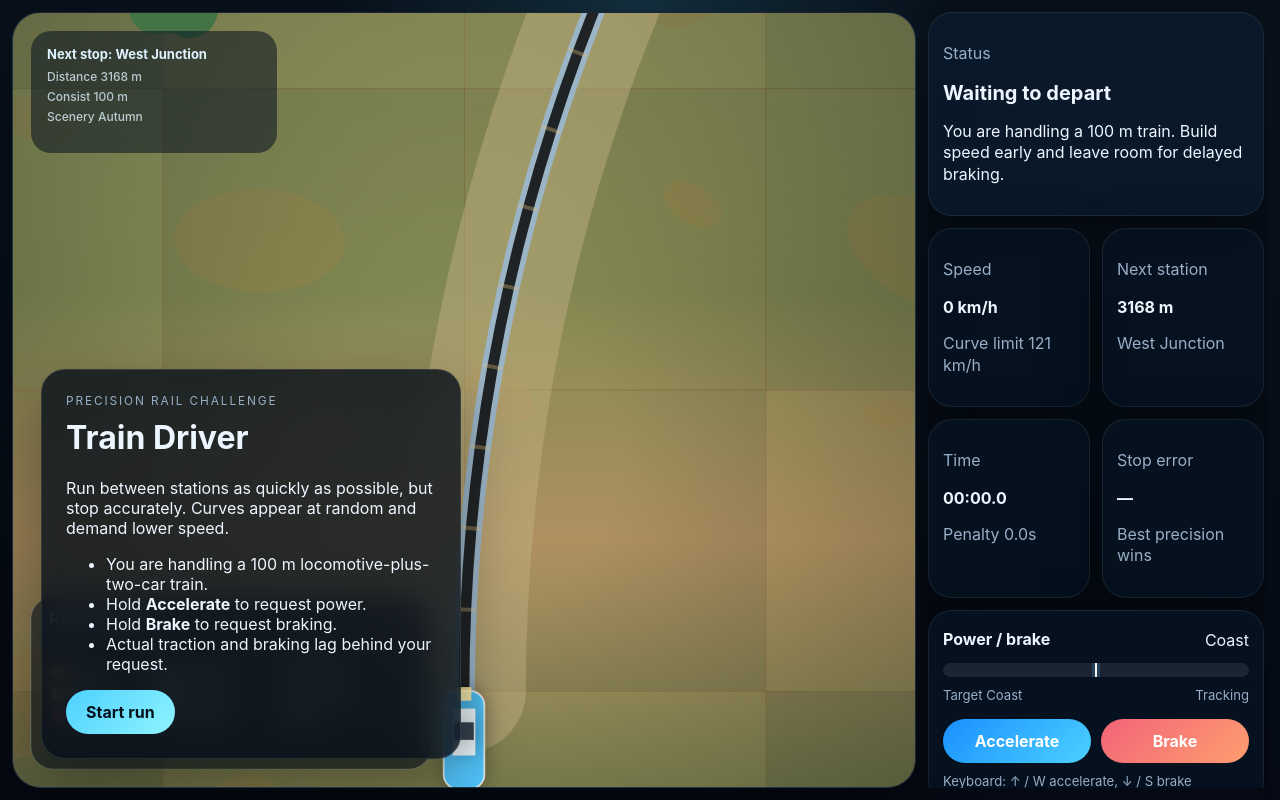
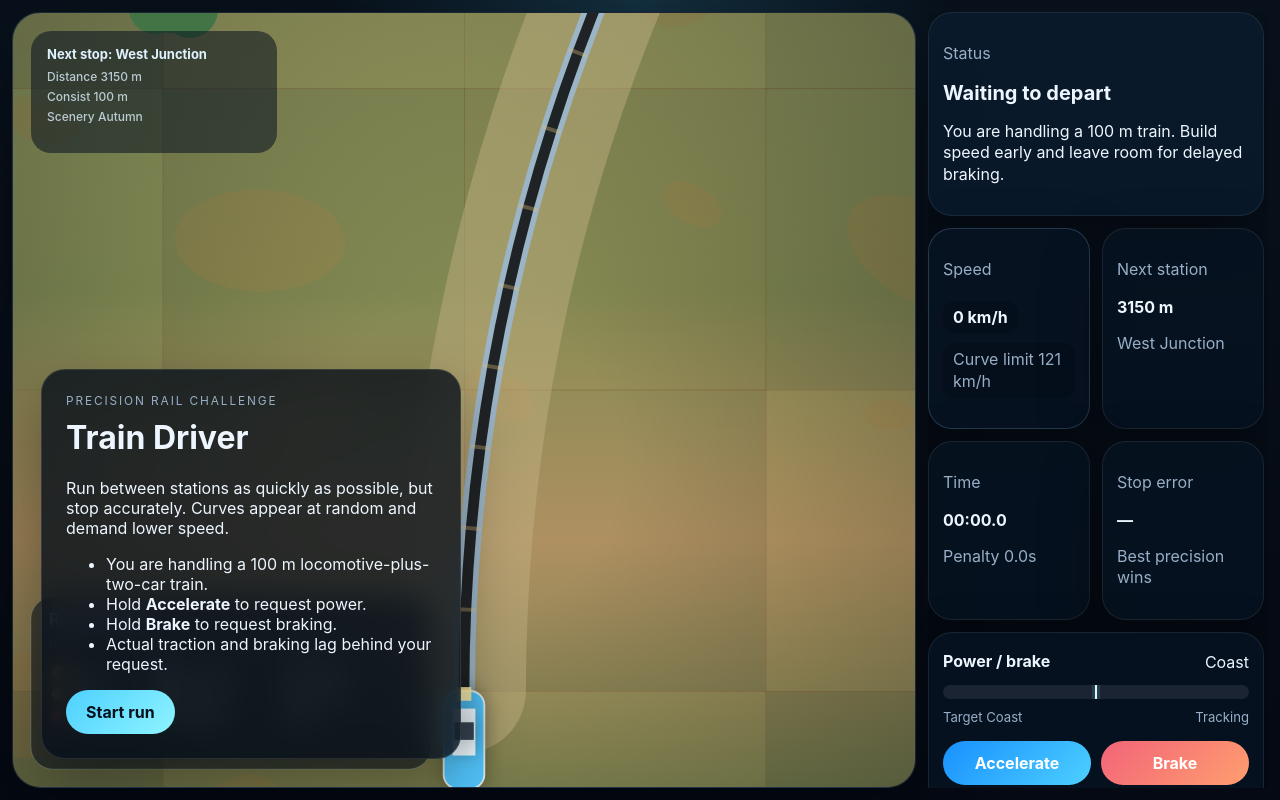
Before and after one commit to szakeetm/trainDriver, a plain HTML site: page index.html in a window 1280 px wide. Drawn offline with Linux system fonts and the light colour scheme; animation ran at ten frames a second.

Commit message:
Refactor distance display logic and enhance speed card styling for improved UI clarity

```diff
--- a/game.js
+++ b/game.js
@@ -329,7 +329,7 @@ function formatTime(totalSeconds) {
 }
 
 function roundDisplayDistance(distance) {
-  return Math.round(distance / 10) * 10;
+  return Math.round(distance / 50) * 50;
 }
 
 function syncAssistLegend() {
@@ -1484,7 +1484,7 @@ function updateUi() {
   lineLimitSecondary.textContent = shownLimit == null
     ? "Line unrestricted"
     : `Curve limit ${Math.round(shownLimit * 3.6)} km/h`;
-  distanceToStation.textContent = nextStation ? `${Math.max(0, Math.round(gap))} m` : "Arrived";
+  distanceToStation.textContent = nextStation ? `${Math.max(0, roundDisplayDistance(gap))} m` : "Arrived";
   stationName.textContent = nextStation ? nextStation.name : "All stations served";
   elapsedTime.textContent = formatTime(state.elapsed);
   penaltyTime.textContent = state.penalties.toFixed(1);
@@ -2250,7 +2250,7 @@ function drawHudOverlay(width, height) {
   ctx.fillText(`Next stop: ${nextStation ? nextStation.name : "Done"}`, 34, 46);
   ctx.font = "500 12px Inter, sans-serif";
   ctx.fillStyle = "rgba(223, 242, 255, 0.78)";
-  ctx.fillText(`Distance ${Math.round(gap)} m`, 34, 68);
+  ctx.fillText(`Distance ${Math.max(0, roundDisplayDistance(gap))} m`, 34, 68);
   ctx.fillText(`Consist ${TRAIN_TOTAL_LENGTH.toFixed(0)} m`, 34, 88);
   ctx.fillText(`Scenery ${getCurrentBiomeLabel()}`, 34, 108);
   ctx.restore();
--- a/index.html
+++ b/index.html
@@ -57,7 +57,7 @@
             <h2 id="statusText">Waiting to depart</h2>
             <p id="subStatus">Start the run to roll out from the origin station.</p>
           </article>
-          <article class="stat-card">
+          <article class="stat-card speed-card">
             <p class="label">Speed</p>
             <h3><span id="speedKph">0</span> km/h</h3>
             <p class="secondary">Line limit <span id="lineLimitKph">210</span> km/h</p>
--- a/styles.css
+++ b/styles.css
@@ -296,6 +296,24 @@ button {
   font-size: 1rem;
 }
 
+.speed-card {
+  background: rgba(8, 20, 34, 0.95);
+  border-color: rgba(145, 214, 255, 0.2);
+}
+
+.speed-card h3,
+.speed-card .secondary {
+  display: inline-block;
+  padding: 6px 10px;
+  border-radius: 12px;
+  background: rgba(4, 12, 22, 0.5);
+}
+
+.speed-card .secondary {
+  margin-top: 4px;
+  background: rgba(4, 12, 22, 0.42);
+}
+
 .stat-card p,
 .control-card p,
 .notes-list li {
```
